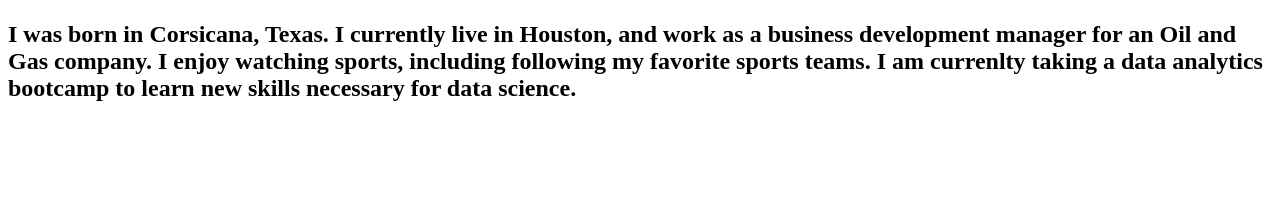
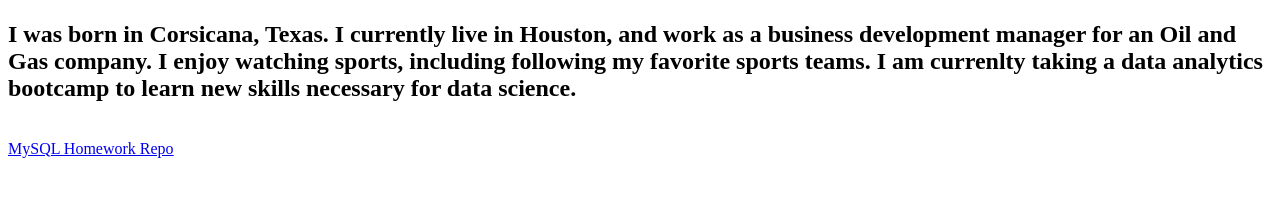
Before and after one commit to Omar-Castillo/Omar-Castillo.github.io, a plain HTML site: page index.html in a window 1280 px wide. Shown: the part 409-606 px from the top of the page. Drawn offline with Linux system fonts and the light colour scheme.

Commit message:
adding link to MySQL repo

```diff
--- a/index.html
+++ b/index.html
@@ -17,4 +17,8 @@
       I enjoy watching sports, including following my favorite sports teams. I am currenlty taking a data analytics bootcamp to learn new skills necessary for data science.
   </h2>
 
+  <br>
+
+  <!-- Link with New Tab -->
+  <a href="https://github.com/Omar-Castillo/MySQL-HW.git" target="_blank">MySQL Homework Repo</a>
 </html>
```
